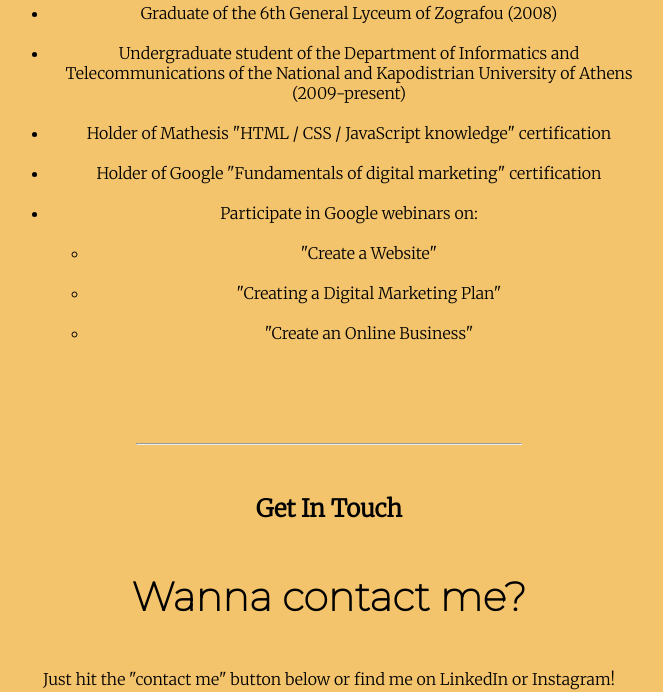
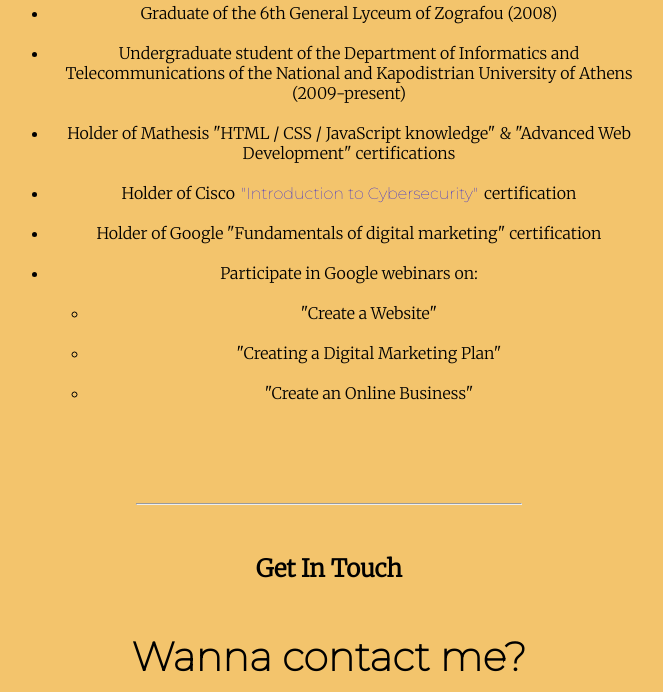
Before and after one commit to DMandos/DMandos.github.io, a plain HTML site: page index.html in a window 1280 px wide. Shown: the part 1840-2532 px from the top of the page, without its empty margins (311-974 px from the left). Drawn offline with Linux system fonts and the light colour scheme.

Commit message:
Update index.html

```diff
--- a/index.html
+++ b/index.html
@@ -42,7 +42,8 @@
       <p><ul>
         <li>Graduate of the 6th General Lyceum of Zografou (2008)</li><br>
         <li>Undergraduate student of the Department of Informatics and Telecommunications of the National and Kapodistrian University of Athens (2009-present)</li><br>
-        <li>Holder of Mathesis "HTML / CSS / JavaScript knowledge" certification</li><br>
+        <li>Holder of Mathesis "HTML / CSS / JavaScript knowledge" & "Advanced Web Development" certifications</li><br>
+        <li>Holder of Cisco <a style="margin:0px 2px" href="https://www.credly.com/badges/2fae42fc-2d8a-4a42-b192-4e86442e2fa9/public_url"> "Introduction to Cybersecurity"</a> certification</li><br>
         <li>Holder of Google "Fundamentals of digital marketing" certification</li><br>
         <li>Participate in Google webinars on: <br>
             <ul><br>
```
